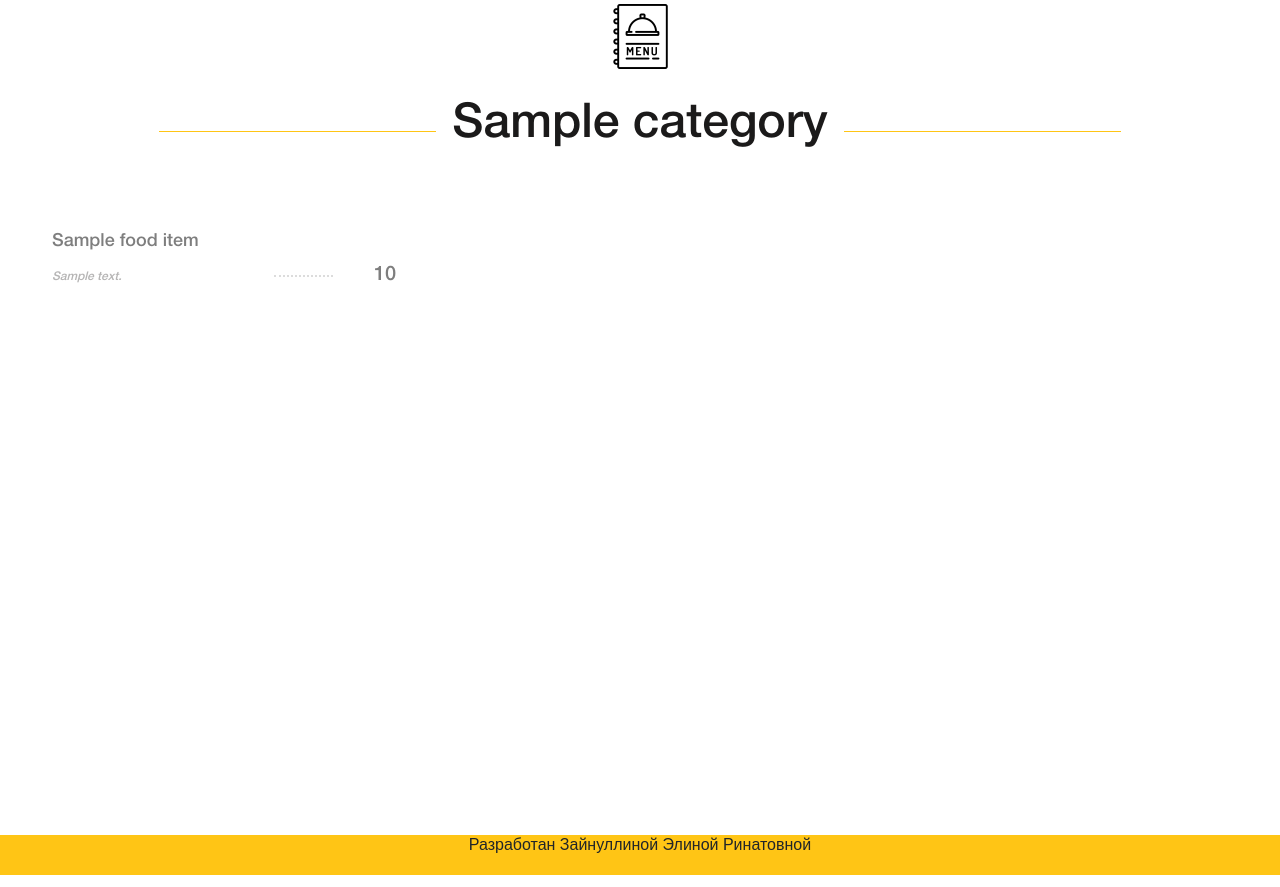
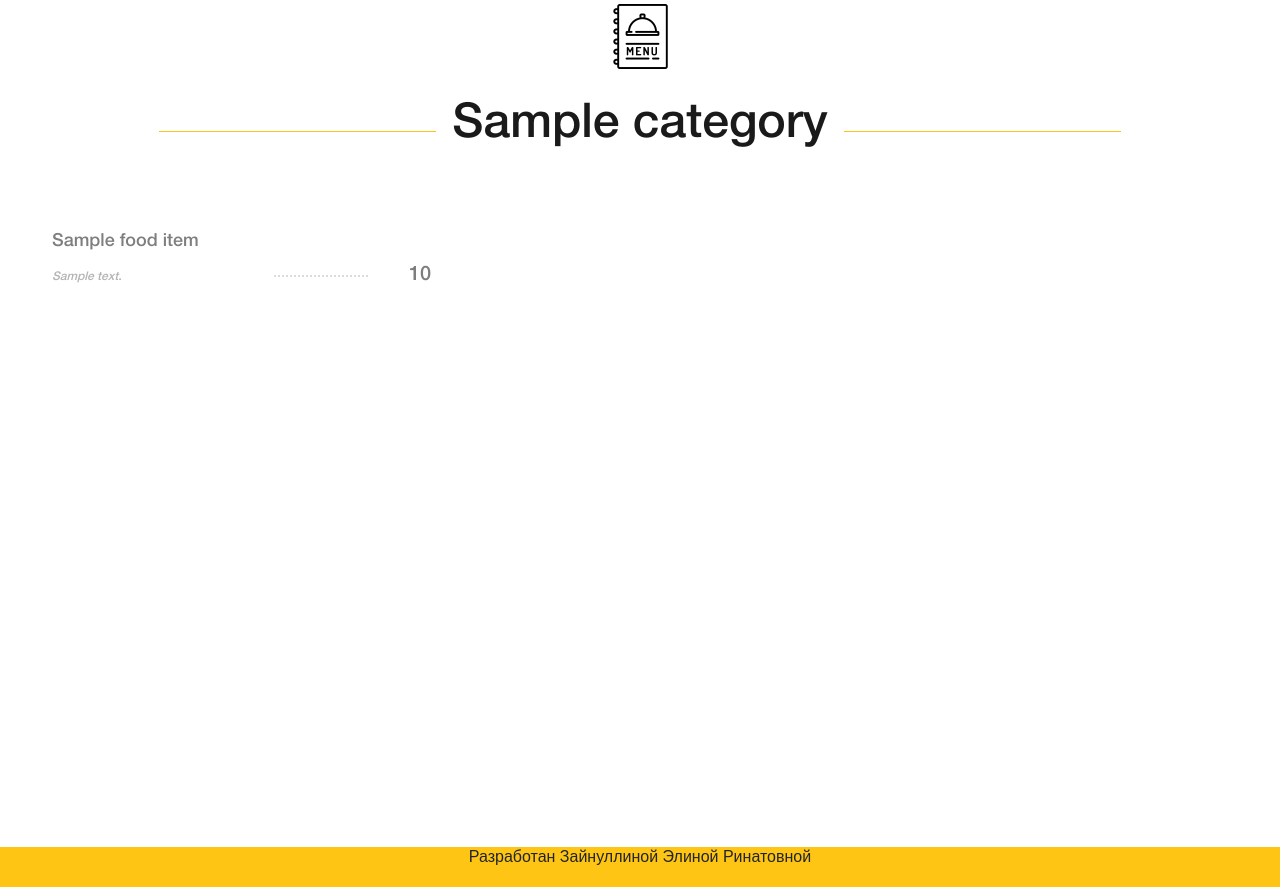
Before and after one commit to zai-elina/restaurant, a Django app: template anilez/templates/menu.html in a window 1280 px wide. Shown: the part 806-1693 px from the top of the page. Run offline with Django 4.2, Linux system fonts and the light colour scheme; the template is opened without the code that fills it: most values are stand-ins (such as "Sample title", 1, 10 or a date in 2020); some libraries are stand-ins or nearby versions; some web fonts are replaced.

Commit message:
ten commit

```diff
--- a/anilez/static/css/style.css
+++ b/anilez/static/css/style.css
@@ -773,19 +773,17 @@ ol {
 }
 
 .menu-content{
-	height: 488px;
+	height: 500px;
 	display: flex;
 	flex-wrap: wrap;
-	align-content: flex-start;
 	flex-direction: column;
-	justify-content: flex-start;
 }
 
 .menu-item {
 	width:100%;
 	margin-top:0;
-	margin-bottom: 45px;
-	margin-right: 100px;
+	margin-bottom: 20px;
+	margin-right: 135px;
 }
 
 .menu-item h5 {
--- a/anilez/templates/menu.html
+++ b/anilez/templates/menu.html
@@ -24,7 +24,7 @@
 			<div class="tab-content menu-tab-content">
 				<!-- single tab content -->
 				<div class="row menu-dark">
-						<div class=" menu-content">
+						<div class="menu-content">
 								{% for food_item in category.food.all %}
 									<div class="menu-item">
 										<h5>{{food_item.title}}</h5>
```
Also changed, not shown: anilez/db.sqlite3.
